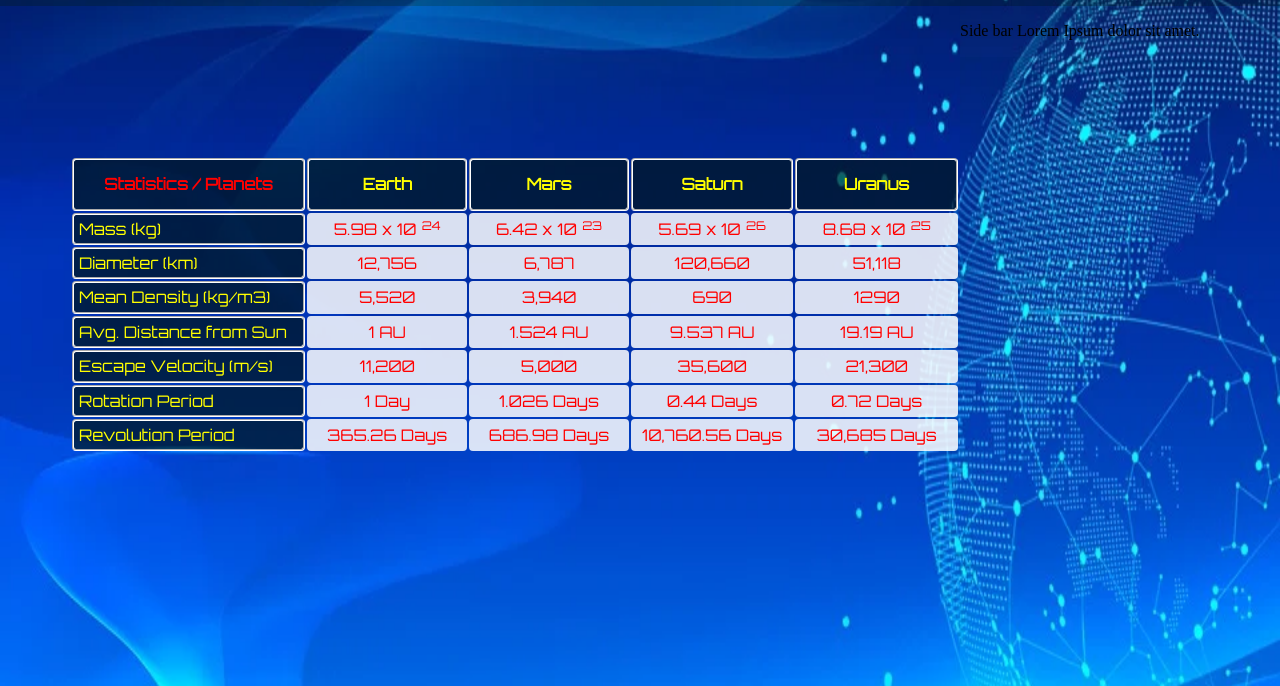
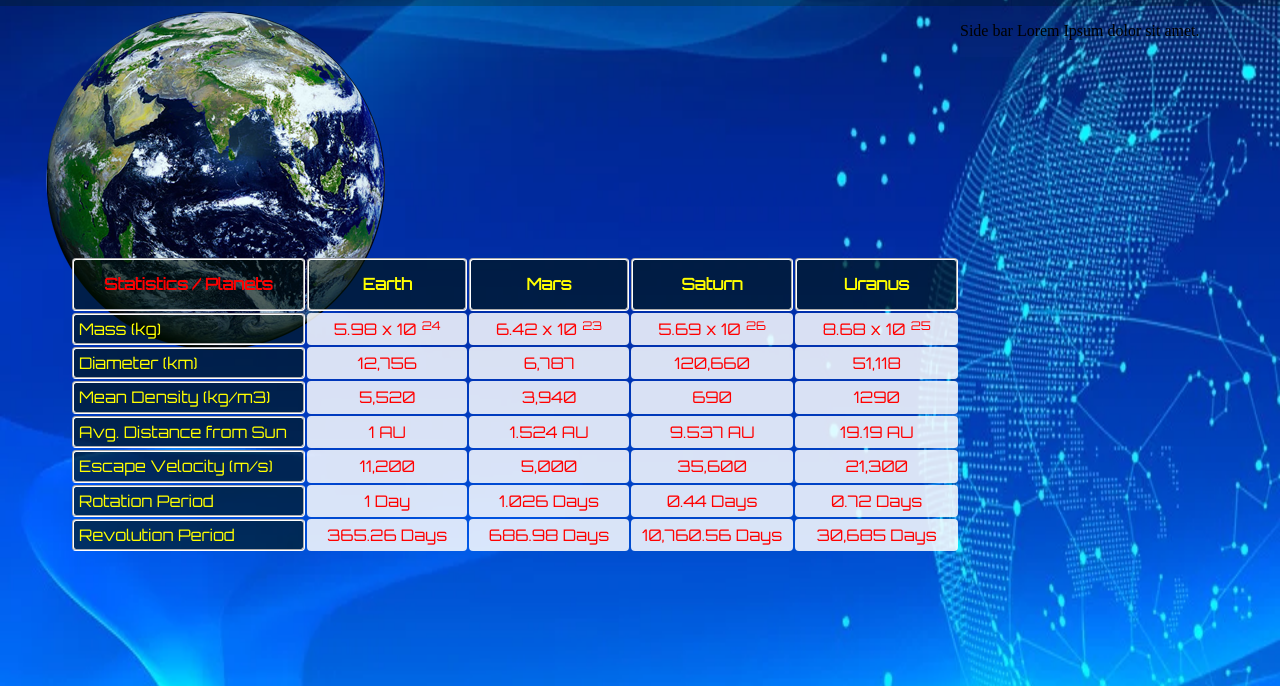
Before and after one commit to FNU-Tripti/lab_05, a plain HTML site: page index.html in a window 1280 px wide. Shown: the part 114-800 px from the top of the page. Drawn offline with Linux system fonts and the light colour scheme.

Commit message:
Added images of planets

```diff
--- a/css/main.css
+++ b/css/main.css
@@ -51,6 +51,7 @@ table {
   margin-bottom: 100px;
   margin-left: 70px;
   margin-right: 0px;
+  position: relative;
 }
 
 th {
@@ -134,3 +135,11 @@ td {
   margin-left: 1px;
   position: relative;
 }
+
+.earth{
+  height: 100px;
+  width: 100px;
+  position: relative;
+  margin-bottom: 20px;
+  margin-left: 40px;
+}
--- a/index.html
+++ b/index.html
@@ -13,6 +13,9 @@
   </header>
   <div id="main-wrapper">
     <main>
+      <div class="earth">
+        <img src="./images/earth.png" alt="Earth">
+      </div>
       <table>
         <tr>
           <th class="index">
```
Also changed, not shown: images/earth.png (added), images/mars.jpg (added), images/saturn.jpg (added), images/uranus.jpg (added).
